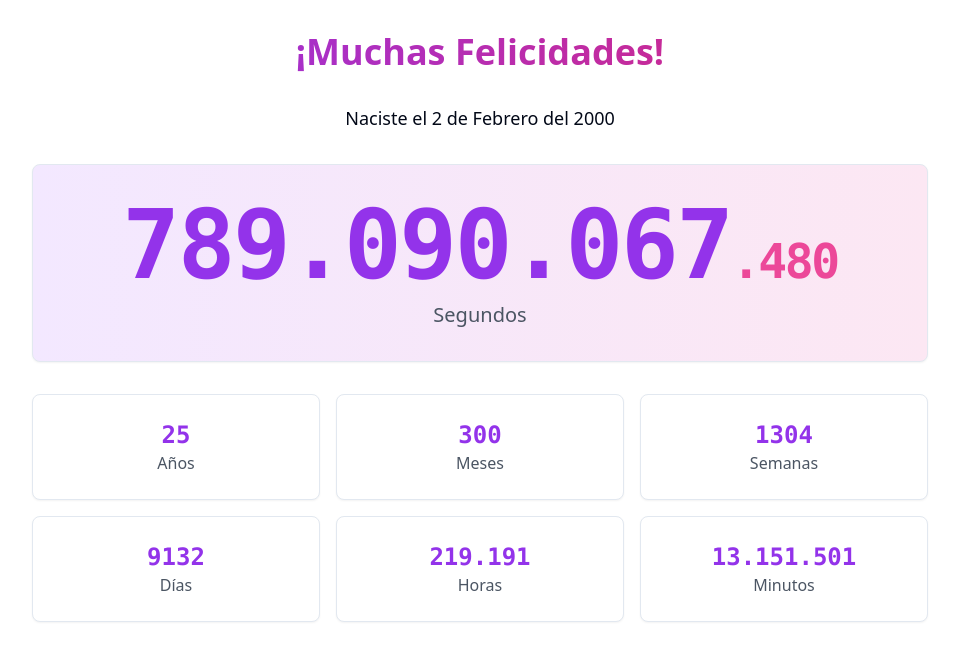
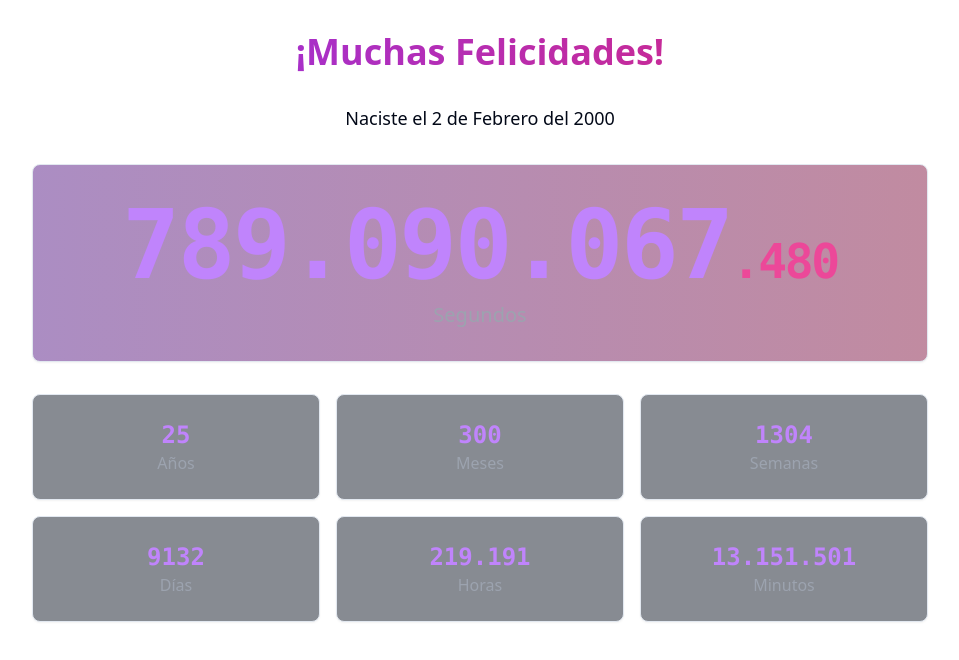
Before and after one commit to altanlabs/3fe20d-birthday, a React (Vite) app: page / in a window 1280 px wide. Shown: the top 660 px of the page, without its empty margins (160-1119 px from the left). Built offline with nearby package versions, Linux system fonts and the light colour scheme; what @radix-ui/themes would draw is missing.

Commit message:
New commit

```diff
--- a/src/pages/index.tsx
+++ b/src/pages/index.tsx
@@ -1,14 +1,18 @@
 import { useEffect, useState } from 'react';
 import { Card } from '@/components/ui/card';
-import { useSearchParams } from 'react-router-dom';
 
 const formatNumber = (num: number) => {
   return new Intl.NumberFormat('es-ES').format(num);
 };
 
 export default function HomePage() {
-  const [searchParams] = useSearchParams();
-  const name = searchParams.get('name');
+  // Obtener el parámetro name de la URL
+  const urlParams = new URLSearchParams(window.location.search);
+  const name = urlParams.get('name');
+
+  console.log('URL Params:', window.location.search); // Debug log
+  console.log('Name param:', name); // Debug log
+
   const birthDate = new Date('2000-02-02');
   const [timeElapsed, setTimeElapsed] = useState({
     years: 0,
@@ -32,8 +36,8 @@ export default function HomePage() {
       const hours = Math.floor(minutes / 60);
       const days = Math.floor(hours / 24);
       const weeks = Math.floor(days / 7);
-      const months = Math.floor(days / 30.44); // Average month length
-      const years = Math.floor(days / 365.25); // Account for leap years
+      const months = Math.floor(days / 30.44);
+      const years = Math.floor(days / 365.25);
 
       setTimeElapsed({
         years,
@@ -47,7 +51,6 @@ export default function HomePage() {
       });
     };
 
-    // Actualizar cada 10ms para los milisegundos
     const interval = setInterval(calculateTime, 10);
     return () => clearInterval(interval);
   }, []);
@@ -55,12 +58,12 @@ export default function HomePage() {
   return (
     <div className="container mx-auto px-4 py-8">
       <div className="max-w-4xl mx-auto">
-        <div className="text-center mb-8">
-          <h1 className="text-4xl font-bold mb-2 bg-gradient-to-r from-purple-600 to-pink-600 bg-clip-text text-transparent">
+        <div className="text-center space-y-2 mb-8">
+          <h1 className="text-4xl font-bold bg-gradient-to-r from-purple-600 to-pink-600 bg-clip-text text-transparent">
             ¡Muchas Felicidades!
           </h1>
           {name && (
-            <h2 className="text-2xl font-semibold text-purple-500 dark:text-purple-400">
+            <h2 className="text-3xl font-bold text-purple-500 animate-fade-in">
               {name}
             </h2>
           )}
@@ -70,46 +73,45 @@ export default function HomePage() {
           Naciste el 2 de Febrero del 2000
         </p>
 
-        {/* Segundos grandes en el centro */}
-        <Card className="p-8 text-center mb-8 bg-gradient-to-r from-purple-100 to-pink-100 dark:from-purple-950 dark:to-pink-950">
+        <Card className="p-8 text-center mb-8 bg-gradient-to-r from-purple-900/50 to-pink-900/50">
           <div className="flex flex-col items-center justify-center">
-            <h3 className="text-6xl md:text-7xl lg:text-8xl font-bold text-purple-600 font-mono tracking-tight">
+            <h3 className="text-6xl md:text-7xl lg:text-8xl font-bold text-purple-400 font-mono tracking-tight">
               {formatNumber(timeElapsed.seconds)}
               <span className="text-3xl md:text-4xl lg:text-5xl text-pink-500">.{String(timeElapsed.milliseconds).padStart(3, '0')}</span>
             </h3>
-            <p className="text-xl text-gray-600 dark:text-gray-400 mt-2">Segundos</p>
+            <p className="text-xl text-gray-400 mt-2">Segundos</p>
           </div>
         </Card>
 
         <div className="grid grid-cols-2 md:grid-cols-3 gap-4">
-          <Card className="p-6 text-center">
-            <h3 className="text-2xl font-bold text-purple-600 font-mono">{formatNumber(timeElapsed.years)}</h3>
-            <p className="text-gray-600 dark:text-gray-400">Años</p>
+          <Card className="p-6 text-center bg-gray-900/50">
+            <h3 className="text-2xl font-bold text-purple-400 font-mono">{formatNumber(timeElapsed.years)}</h3>
+            <p className="text-gray-400">Años</p>
           </Card>
 
-          <Card className="p-6 text-center">
-            <h3 className="text-2xl font-bold text-purple-600 font-mono">{formatNumber(timeElapsed.months)}</h3>
-            <p className="text-gray-600 dark:text-gray-400">Meses</p>
+          <Card className="p-6 text-center bg-gray-900/50">
+            <h3 className="text-2xl font-bold text-purple-400 font-mono">{formatNumber(timeElapsed.months)}</h3>
+            <p className="text-gray-400">Meses</p>
           </Card>
 
-          <Card className="p-6 text-center">
-            <h3 className="text-2xl font-bold text-purple-600 font-mono">{formatNumber(timeElapsed.weeks)}</h3>
-            <p className="text-gray-600 dark:text-gray-400">Semanas</p>
+          <Card className="p-6 text-center bg-gray-900/50">
+            <h3 className="text-2xl font-bold text-purple-400 font-mono">{formatNumber(timeElapsed.weeks)}</h3>
+            <p className="text-gray-400">Semanas</p>
           </Card>
 
-          <Card className="p-6 text-center">
-            <h3 className="text-2xl font-bold text-purple-600 font-mono">{formatNumber(timeElapsed.days)}</h3>
-            <p className="text-gray-600 dark:text-gray-400">Días</p>
+          <Card className="p-6 text-center bg-gray-900/50">
+            <h3 className="text-2xl font-bold text-purple-400 font-mono">{formatNumber(timeElapsed.days)}</h3>
+            <p className="text-gray-400">Días</p>
           </Card>
 
-          <Card className="p-6 text-center">
-            <h3 className="text-2xl font-bold text-purple-600 font-mono">{formatNumber(timeElapsed.hours)}</h3>
-            <p className="text-gray-600 dark:text-gray-400">Horas</p>
+          <Card className="p-6 text-center bg-gray-900/50">
+            <h3 className="text-2xl font-bold text-purple-400 font-mono">{formatNumber(timeElapsed.hours)}</h3>
+            <p className="text-gray-400">Horas</p>
           </Card>
 
-          <Card className="p-6 text-center">
-            <h3 className="text-2xl font-bold text-purple-600 font-mono">{formatNumber(timeElapsed.minutes)}</h3>
-            <p className="text-gray-600 dark:text-gray-400">Minutos</p>
+          <Card className="p-6 text-center bg-gray-900/50">
+            <h3 className="text-2xl font-bold text-purple-400 font-mono">{formatNumber(timeElapsed.minutes)}</h3>
+            <p className="text-gray-400">Minutos</p>
           </Card>
         </div>
       </div>
```
